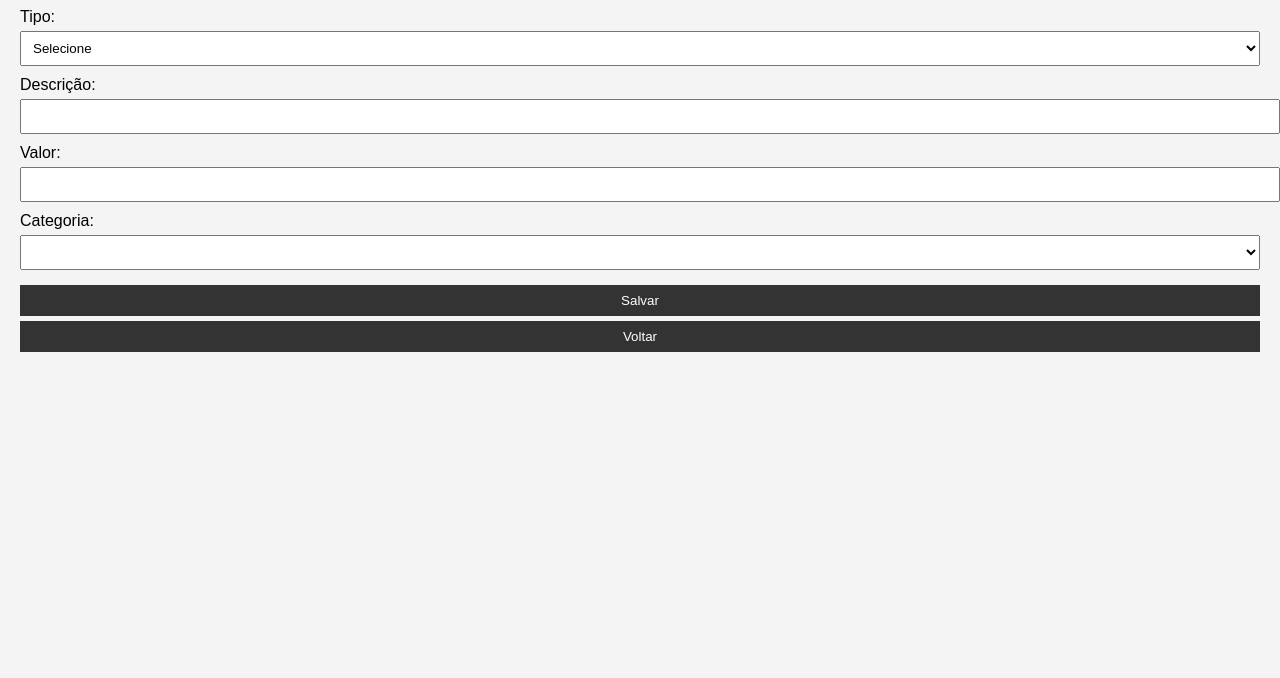
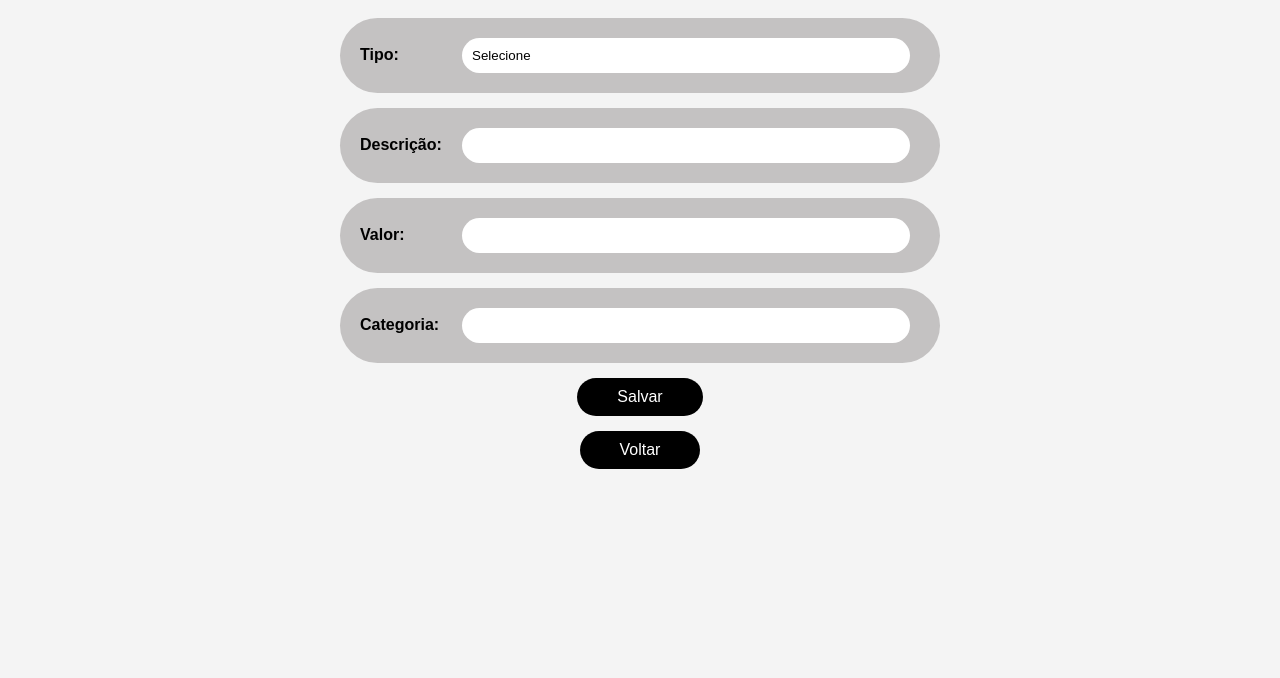
Before and after one commit to AsuraTest/frontend_financa, a plain HTML site: page adicionar.html in a window 1280 px wide. Shown: the part 122-800 px from the top of the page. Drawn offline with Linux system fonts and the light colour scheme; no server answers.

Commit message:
Mudei toda estilização do front

```diff
--- a/adicionar.html
+++ b/adicionar.html
@@ -35,10 +35,10 @@
       <select id="categoria" required></select>
     </label>
 
-    <button type="submit">Salvar</button>
+    <button id="salvar" type="submit">Salvar</button>
   </form>
 
-  <button onclick="window.location.href='index.html'">Voltar</button>
+  <button id="voltar" onclick="window.location.href='index.html'">Voltar</button>
 
   <script src="js/adicionar.js"></script>
 </body>
--- a/css/style.css
+++ b/css/style.css
@@ -2,40 +2,80 @@ body {
   font-family: Arial, sans-serif;
   margin: 20px;
   background-color: #f4f4f4;
+  text-align: center;
+}
+
+form#form-transacao {
+  max-width: 600px;
+  margin: 0 auto;
+  text-align: left;
 }
 
 header {
-    background-color: #333;
+  background-color: #000000;
   color: #fff;
   padding: 10px;
   text-align: center;
+  border-radius: 55px;
+  margin-bottom: 20px;
 }
 
 section {
-    background: #fff;
+  background: #c4c2c2;
   padding: 15px;
-    margin-bottom: 20px;
-    border-radius: 5px;
+  margin: 20px 0;
+  border-radius: 55px;
 }
 
 label {
-    display: block;
-    margin: 10px 0;
+  display: flex;
+  align-items: center;
+  justify-content: space-between;
+  background: #c4c2c2;
+  border-radius: 55px;
+  padding: 10px 20px;
+  margin: 15px 0;
+  font-weight: bold;
+  font-size: 16px;
 }
 
-  input, select, button {
-    width: 100%;
-    padding: 8px;
-    margin-top: 5px;
+input, select {
+  width: 80%;
+  padding: 10px;
+  margin: 10px;
+  border: none;
+  border-radius: 25px;
+  box-sizing: border-box;
+  outline: none;
+  appearance: none;
+  -webkit-appearance: none;
+  -moz-appearance: none;
+  background-color: white;
 }
 
 button {
-    background-color: #333;
+  background-color: #000000;
   color: white;
   border: none;
   cursor: pointer;
+  text-align: center;
+  border-radius: 25px;
+  display: block;
+  margin: 15px auto;
+  padding: 10px 40px;
+  font-size: 16px;
+  transition: background-color 0.3s ease;
 }
 
 button:hover {
-    background-color: #555;
+  background-color: #707070;
 }
+
+#tipo{
+  border-radius: 25px;}
+
+#descricao{border-radius: 25px;}
+
+#valor{border-radius: 25px;}
+
+#categoria{border-radius: 25px;}
--- a/js/adicionar.js
+++ b/js/adicionar.js
@@ -1,12 +1,14 @@
 document.addEventListener('DOMContentLoaded', () => {
   carregarCategorias();
 
+  // Evento para enviar o formulário de transação
   document.getElementById('form-transacao').addEventListener('submit', async (e) => {
     e.preventDefault();
     await salvarTransacao();
   });
 });
 
+// Função para carregar as categorias
 async function carregarCategorias() {
   try {
     const response = await fetch('http://localhost:3000/categorias');
@@ -24,6 +26,7 @@ document.addEventListener('DOMContentLoaded', () => {
   }
 }
 
+// Função para salvar a transação
 async function salvarTransacao() {
   const tipo = document.getElementById('tipo').value;
   const descricao = document.getElementById('descricao').value;
@@ -33,12 +36,29 @@ document.addEventListener('DOMContentLoaded', () => {
   const transacao = { tipo, descricao, valor, categoria_id };
 
   try {
-      await fetch('http://localhost:3000/transacoes', {
+    const token = localStorage.getItem('jwt_token');  // Supondo que o token esteja no localStorage
+
+    if (!token) {
+      alert('Você precisa estar logado para adicionar uma transação.');
+      return;
+    }
+
+    // Requisição POST para salvar a transação
+    const response = await fetch('http://localhost:3000/transacoes', {
       method: 'POST',
-        headers: { 'Content-Type': 'application/json' },
+      headers: {
+        'Content-Type': 'application/json',
+        'Authorization': `Bearer ${token}`,  // Passando o token no cabeçalho Authorization
+      },
       body: JSON.stringify(transacao),
     });
-      window.location.href = 'index.html';
+
+    if (response.ok) {
+      window.location.href = 'index.html';  // Redireciona para a página inicial
+    } else {
+      const errorData = await response.json();
+      alert(errorData.error || 'Erro ao salvar transação.');
+    }
   } catch (error) {
     console.error('Erro ao salvar transação:', error);
   }
```
Lines whose indentation alone changed are shown as unchanged.
